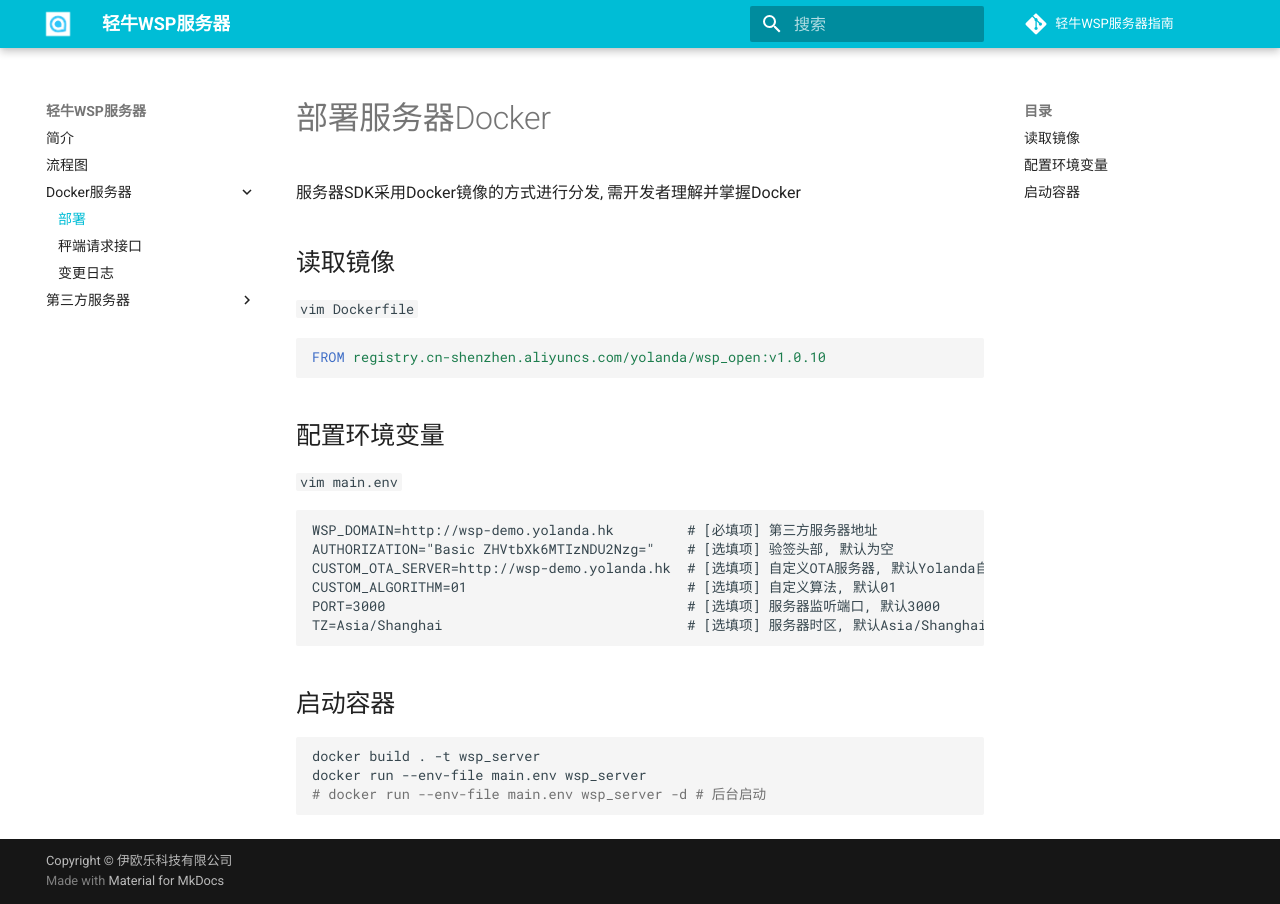
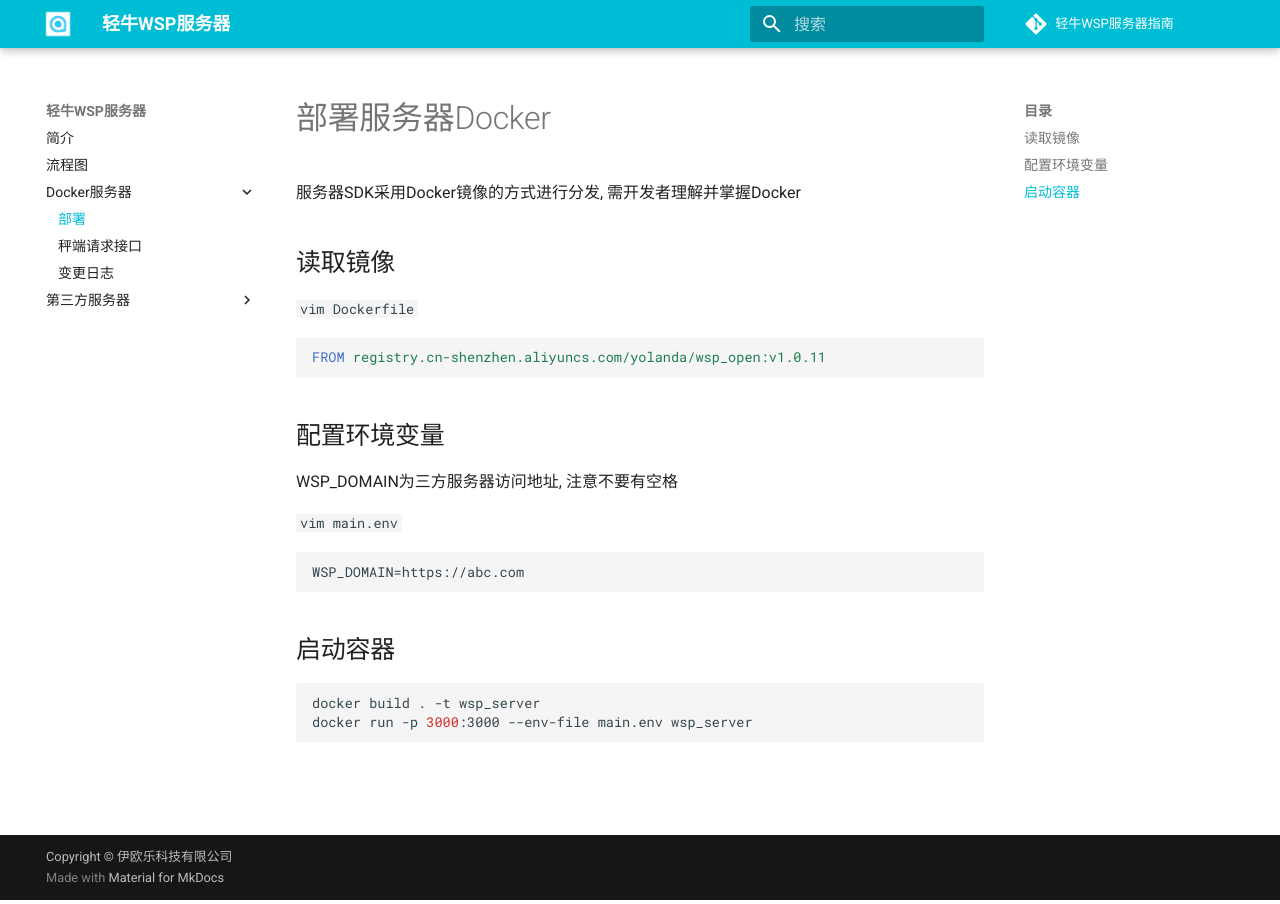
Before and after one commit to YolandaQingniu/qn_wsp_server_doc, an MkDocs documentation site: the page built from docs/docker/deploy_docker_server.md, in a window 1280 px wide. Built offline with MkDocs 1.6.1 and Material for MkDocs 9.7.7, drawn with Linux system fonts in a browser that asks for light colours; comment, search, counter and statistics services are not loaded.

Commit message:
发布1.0.11版本

````diff
--- a/docs/docker/deploy_docker_server.md
+++ b/docs/docker/deploy_docker_server.md
@@ -5,23 +5,19 @@
 ## 读取镜像
 `vim Dockerfile`
 ```Dockerfile
-FROM registry.cn-shenzhen.aliyuncs.com/yolanda/wsp_open:v1.0.10
+FROM registry.cn-shenzhen.aliyuncs.com/yolanda/wsp_open:v1.0.11
 ```
 
 ## 配置环境变量
+WSP_DOMAIN为三方服务器访问地址, 注意不要有空格
+
 `vim main.env`
 ```
-WSP_DOMAIN=http://wsp-demo.yolanda.hk         # [必填项] 第三方服务器地址
-AUTHORIZATION="Basic ZHVtbXk6MTIzNDU2Nzg="    # [选填项] 验签头部, 默认为空
-CUSTOM_OTA_SERVER=http://wsp-demo.yolanda.hk  # [选填项] 自定义OTA服务器, 默认Yolanda自带的OTA升级
-CUSTOM_ALGORITHM=01                           # [选填项] 自定义算法, 默认01
-PORT=3000                                     # [选填项] 服务器监听端口, 默认3000
-TZ=Asia/Shanghai                              # [选填项] 服务器时区, 默认Asia/Shanghai
+WSP_DOMAIN=https://abc.com
 ```
 
 ## 启动容器
 ```shell
 docker build . -t wsp_server
-docker run --env-file main.env wsp_server
-# docker run --env-file main.env wsp_server -d # 后台启动
+docker run -p 3000:3000 --env-file main.env wsp_server
 ```
````
Also changed, not shown: docs/docker/changelog.md (+3 -1 lines), docs/index.md (+1 -1 lines).
